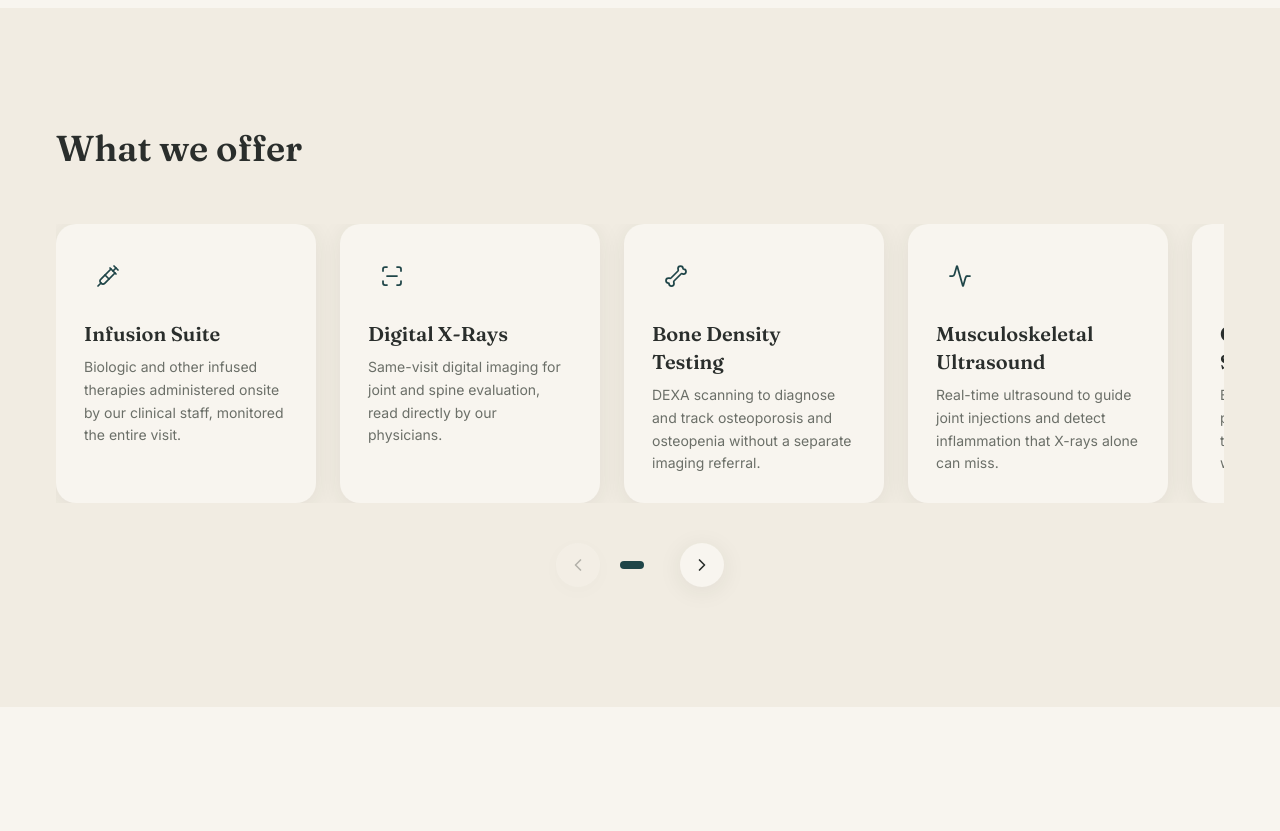
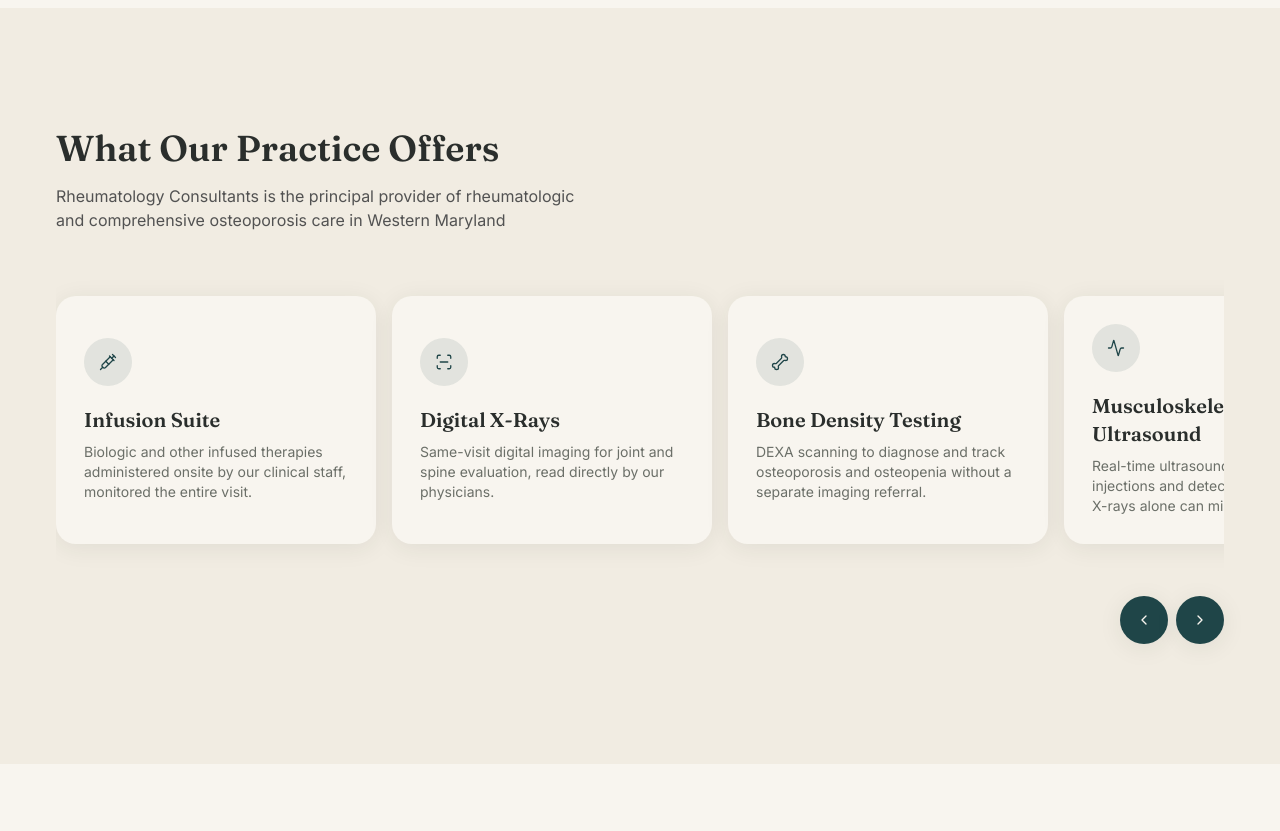
Before and after one commit to writefreak/rheumdocs, a Next.js app: page / in a window 1280 px wide. Shown: the part 1440-2271 px from the top of the page. Built offline with nearby package versions, Linux system fonts and the light colour scheme.

Commit message:
update practice secrion

```diff
--- a/components/MissionSection.tsx
+++ b/components/MissionSection.tsx
@@ -23,7 +23,7 @@ export default function MissionSection() {
             whileInView={{ opacity: 1, y: 0 }}
             viewport={{ once: true, margin: "-80px" }}
             transition={{ duration: 0.55, delay: 0.1 }}
-            className="mt-6 font-body text-xs leading-relaxed text-neutral-700 md:text-base"
+            className="mt-6 font-body text-xs leading-relaxed text-neutral-600 md:text-base"
           >
             Our mission is to provide excellent care aimed at improving the
             quality of life for patients affected by arthritis, lupus,
--- a/components/PracticeOverviewSection.tsx
+++ b/components/PracticeOverviewSection.tsx
@@ -1,7 +1,7 @@
 "use client";
 
-import { useState, useEffect, useRef } from "react";
-import { motion } from "framer-motion";
+import { useRef, useState } from "react";
+import { AnimatePresence, motion } from "framer-motion";
 import {
   Syringe,
   ScanLine,
@@ -9,6 +9,7 @@ import {
   Activity,
   FlaskConical,
   Microscope,
+  X,
   ChevronLeft,
   ChevronRight,
 } from "lucide-react";
@@ -52,87 +53,23 @@ const offerings = [
   },
 ];
 
-// Tailwind's sm and lg breakpoints, mirrored here so pagination math
-// matches how many cards are actually visible at once.
-const BREAKPOINTS = { sm: 640, lg: 1024 };
+export default function PracticeOverviewSection() {
+  const [activeIndex, setActiveIndex] = useState<number | null>(null);
+  const scrollerRef = useRef<HTMLDivElement>(null);
+  const active = activeIndex !== null ? offerings[activeIndex] : null;
 
-function getPerView(width: number) {
-  if (width >= BREAKPOINTS.lg) return 3;
-  if (width >= BREAKPOINTS.sm) return 2;
-  return 1;
-}
-
-// Smaller gap on mobile so cards don't feel like they're floating in
-// a sea of the section background; roomier on desktop.
-function getGap(width: number) {
-  if (width >= BREAKPOINTS.lg) return 24;
-  if (width >= BREAKPOINTS.sm) return 20;
-  return 12;
-}
-
-// Mobile keeps its original fixed card width (with the next card
-// peeking in at the edge) rather than filling the full row — only
-// tablet/desktop compute an exact-fill width.
-const MOBILE_CARD_WIDTH = 260;
-
-export default function PracticeOverviewSection() {
-  const [page, setPage] = useState(0);
-  const [perView, setPerView] = useState(3);
-  const [gap, setGap] = useState(24);
-  const [cardWidth, setCardWidth] = useState(320);
-  const viewportRef = useRef<HTMLDivElement>(null);
-
-  useEffect(() => {
-    const update = () => {
-      const width = window.innerWidth;
-      const nextPerView = getPerView(width);
-      const nextGap = getGap(width);
-      setPerView(nextPerView);
-      setGap(nextGap);
-
-      if (nextPerView === 3) {
-        // Mobile: width scales with the viewport (capped) so the next
-        // card visibly peeks in — a fixed 260px was nearly full-width
-        // on narrow phones and looked like a single static card.
-        const containerWidth = viewportRef.current?.clientWidth ?? 0;
-        const scaled =
-          containerWidth > 0 ? containerWidth * 0.74 : MOBILE_CARD_WIDTH;
-        setCardWidth(Math.min(MOBILE_CARD_WIDTH, scaled));
-      } else {
-        // Tablet/desktop: derive card width from the visible viewport
-        // itself, not a fixed px value, so `perView` cards always fill
-        // the row exactly — no leftover strip of section background.
-        const containerWidth = viewportRef.current?.clientWidth ?? 0;
-        if (containerWidth > 0) {
-          const totalGap = nextGap * (nextPerView - 1);
-          setCardWidth((containerWidth - totalGap) / nextPerView);
-        }
-      }
+  const scrollByCard = (dir: 1 | -1) => {
+    const el = scrollerRef.current;
+    if (!el) return;
+    const card = el.querySelector<HTMLElement>("[data-offering-card]");
+    const step = (card?.offsetWidth ?? 320) + 24;
+    el.scrollBy({ left: step * dir, behavior: "smooth" });
   };
-
-    update();
-    window.addEventListener("resize", update);
-    return () => window.removeEventListener("resize", update);
-  }, []);
-
-  const pageCount = Math.ceil(offerings.length / perView);
-
-  useEffect(() => {
-    // Keep the current page in range if perView changes on resize.
-    setPage((prev) => Math.min(prev, pageCount - 1));
-  }, [pageCount]);
-
-  const goTo = (nextPage: number) => {
-    if (nextPage < 0 || nextPage > pageCount - 1) return;
-    setPage(nextPage);
-  };
-
-  const step = cardWidth + gap;
-  const offsetX = -(page * perView * step);
 
   return (
     <section id="services" className="bg-bg-alt px-4 py-24 lg:px-14 lg:py-30">
       <div className="mx-auto max-w-7xl">
+        <div className="flex flex-col gap-4">
           <motion.h2
             initial={{ opacity: 0, y: 20 }}
             whileInView={{ opacity: 1, y: 0 }}
@@ -140,113 +77,135 @@ export default function PracticeOverviewSection() {
             transition={{ duration: 0.55 }}
             className="max-w-2xl font-display text-3xl font-semibold leading-tight text-ink sm:text-4xl"
           >
-          What we offer
+            What Our <br className="md:hidden" /> Practice Offers
           </motion.h2>
 
-        <div ref={viewportRef} className="relative mt-14 overflow-hidden">
-          <motion.div
-            animate={{ x: offsetX }}
-            transition={{ duration: 2.0, ease: [0.22, 1, 0.36, 1] }}
-            className="flex"
-            style={{ gap: `${gap}px` }}
+          <motion.p
+            initial={{ opacity: 0, y: 20 }}
+            whileInView={{ opacity: 1, y: 0 }}
+            viewport={{ once: true, margin: "-80px" }}
+            transition={{ duration: 0.55 }}
+            className="max-w-2xl font-body text-xs md:text-base leading-relaxed text-neutral-600"
           >
-            {offerings.map(({ icon: Icon, title, description }) => (
+            Rheumatology Consultants is the principal provider of rheumatologic{" "}
+            <br className="md:block hidden" /> and comprehensive osteoporosis
+            care in Western Maryland
+          </motion.p>
+        </div>
+
         <div
+          ref={scrollerRef}
+          className="pt-7 pb-4 md:pt-14 md:pb-6 overflow-x-auto overflow-y-hidden overscroll-x-contain scroll-smooth snap-x snap-mandatory [-webkit-overflow-scrolling:touch] scrollbar-none [&::-webkit-scrollbar]:hidden"
+        >
+          <div className="flex gap-3 py-2 sm:gap-4">
+            {offerings.map(({ icon: Icon, title, description }, i) => (
+              <motion.button
+                type="button"
+                data-offering-card
                 key={title}
-                style={{ width: cardWidth, flex: `0 0 ${cardWidth}px` }}
-                className="rounded-card bg-bg p-5 shadow-card sm:p-7"
+                layoutId={`offering-card-${i}`}
+                onClick={() => setActiveIndex(i)}
+                initial={{ opacity: 0, y: 16 }}
+                whileInView={{ opacity: 1, y: 0 }}
+                viewport={{ once: true, margin: "-60px" }}
+                transition={{ duration: 0.4, delay: i * 0.06 }}
+                whileHover={{ y: -3 }}
+                className="group w-[78vw] shrink-0 snap-start appearance-none rounded-card bg-bg md:p-7 p-5 text-left shadow-card transition-shadow duration-300 ease-out hover:shadow-lg focus:outline-none focus-visible:ring-2 focus-visible:ring-primary/40 sm:w-80"
               >
-                <div className="flex h-12 w-12 items-center justify-center rounded-full bg-primary/10">
-                  <Icon size={24} strokeWidth={1.75} className="text-primary" />
+                <div className="flex h-9 w-9 md:h-12 md:w-12 items-center justify-center rounded-full bg-[#1f4548]/10">
+                  <Icon size={18} strokeWidth={1.75} className="text-primary" />
                 </div>
-                <h3 className="mt-5 font-display text-xl font-semibold text-ink">
+                <h3 className="mt-5 font-display text-lg md:text-xl font-semibold text-ink">
                   {title}
                 </h3>
-                <p className="mt-2 font-body text-sm leading-relaxed text-ink-muted">
+                <p className="mt-2 line-clamp-3 font-body text-xs md:text-sm leading-relaxed text-ink-muted">
                   {description}
                 </p>
+              </motion.button>
+            ))}
           </div>
-            ))}
-          </motion.div>
         </div>
 
-        <div className="mt-8 sm:mt-10">
-          {/* Mobile: dots on the left, arrows grouped on the right */}
-          <div className="flex items-center flex-col gap-7 sm:hidden">
-            <div className="flex items-center gap-2">
-              {Array.from({ length: pageCount }).map((_, i) => (
-                <button
-                  key={i}
-                  type="button"
-                  onClick={() => goTo(i)}
-                  aria-label={`Go to slide ${i + 1}`}
-                  className={`h-2 rounded-full transition-all ${
-                    i === page ? "w-6 bg-primary" : "w-2 bg-[#1f4548]/20"
-                  }`}
-                />
-              ))}
-            </div>
-
-            <div className="flex items-center gap-2">
+        <div className="flex pt-5 justify-end items-center gap-2">
           <button
             type="button"
-                onClick={() => goTo(page - 1)}
-                disabled={page === 0}
+            onClick={() => scrollByCard(-1)}
             aria-label="Previous services"
-                className="flex h-11 w-11 shrink-0 items-center justify-center rounded-full bg-bg text-ink shadow-card transition-opacity disabled:opacity-30"
+            className="flex md:h-12 md:w-12 h-9 w-9 items-center justify-center rounded-full bg-primary text-bg shadow-card transition-colors duration-200 hover:text-ink focus:outline-none focus-visible:ring-2 focus-visible:ring-primary/40"
           >
-                <ChevronLeft size={20} strokeWidth={2} />
+            <ChevronLeft className="h-4 w-4" />
           </button>
           <button
             type="button"
-                onClick={() => goTo(page + 1)}
-                disabled={page === pageCount - 1}
+            onClick={() => scrollByCard(1)}
             aria-label="Next services"
-                className="flex h-11 w-11 shrink-0 items-center justify-center rounded-full bg-bg text-ink shadow-card transition-opacity disabled:opacity-30"
+            className="flex h-9 w-9 md:h-12 md:w-12  items-center justify-center rounded-full bg-primary text-bg shadow-card transition-colors duration-200 hover:text-ink focus:outline-none focus-visible:ring-2 focus-visible:ring-primary/40"
           >
-                <ChevronRight size={20} strokeWidth={2} />
+            <ChevronRight className="h-4 w-4" />
           </button>
         </div>
       </div>
 
-          {/* Tablet/desktop: original centered arrow-dots-arrow row */}
-          <div className="hidden items-center justify-center gap-5 sm:flex">
+      {/* Full offering dialog */}
+      <AnimatePresence>
+        {active && activeIndex !== null && (
+          <>
+            <motion.div
+              key="offering-backdrop"
+              initial={{ opacity: 0 }}
+              animate={{ opacity: 1 }}
+              exit={{ opacity: 0 }}
+              transition={{ duration: 0.2, ease: "easeOut" }}
+              onClick={() => setActiveIndex(null)}
+              className="fixed inset-0 z-50 bg-black/50 backdrop-blur-sm"
+            />
+
+            <div className="fixed inset-0 z-50 flex items-center justify-center p-6">
+              <motion.div
+                layoutId={`offering-card-${activeIndex}`}
+                transition={{
+                  type: "spring",
+                  stiffness: 400,
+                  damping: 36,
+                  mass: 0.7,
+                }}
+                className="relative w-full max-w-lg rounded-card bg-bg p-8 shadow-lg"
+              >
                 <button
                   type="button"
-              onClick={() => goTo(page - 1)}
-              disabled={page === 0}
-              aria-label="Previous services"
-              className="flex h-11 w-11 shrink-0 items-center justify-center rounded-full bg-bg text-ink shadow-card transition-opacity disabled:opacity-30"
+                  onClick={() => setActiveIndex(null)}
+                  className="absolute right-5 top-5 flex h-8 w-8 items-center justify-center rounded-full text-ink-muted transition-colors duration-200 hover:bg-ink/5 hover:text-ink focus:outline-none focus-visible:ring-2 focus-visible:ring-primary/40"
+                  aria-label="Close"
                 >
-              <ChevronLeft size={20} strokeWidth={2} />
+                  <X className="h-4 w-4" />
                 </button>
 
-            <div className="flex items-center gap-2">
-              {Array.from({ length: pageCount }).map((_, i) => (
-                <button
-                  key={i}
-                  type="button"
-                  onClick={() => goTo(i)}
-                  aria-label={`Go to slide ${i + 1}`}
-                  className={`h-2 rounded-full transition-all ${
-                    i === page ? "w-6 bg-primary" : "w-2 bg-ink/20"
-                  }`}
+                <motion.div
+                  initial={{ opacity: 0 }}
+                  animate={{ opacity: 1 }}
+                  transition={{ duration: 0.2, delay: 0.1 }}
+                >
+                  <div className="flex h-14 w-14 items-center justify-center rounded-full bg-[#1f4548]/10">
+                    <active.icon
+                      size={28}
+                      strokeWidth={1.75}
+                      className="text-primary"
                     />
-              ))}
                   </div>
 
-            <button
-              type="button"
-              onClick={() => goTo(page + 1)}
-              disabled={page === pageCount - 1}
-              aria-label="Next services"
-              className="flex h-11 w-11 shrink-0 items-center justify-center rounded-full bg-bg text-ink shadow-card transition-opacity disabled:opacity-30"
-            >
-              <ChevronRight size={20} strokeWidth={2} />
-            </button>
+                  <h3 className="mt-6 font-display text-2xl font-semibold text-ink">
+                    {active.title}
+                  </h3>
+
+                  <p className="mt-4 text-balance font-body text-base leading-relaxed text-ink-muted">
+                    {active.description}
+                  </p>
+                </motion.div>
+              </motion.div>
             </div>
-        </div>
-      </div>
+          </>
+        )}
+      </AnimatePresence>
     </section>
   );
 }
```
Lines whose indentation alone changed are shown as unchanged.
